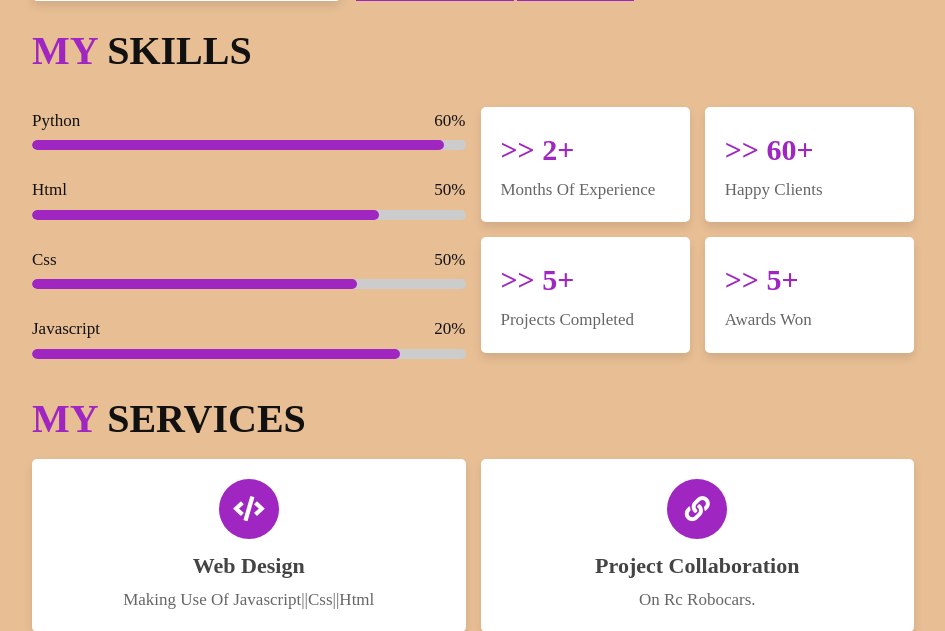
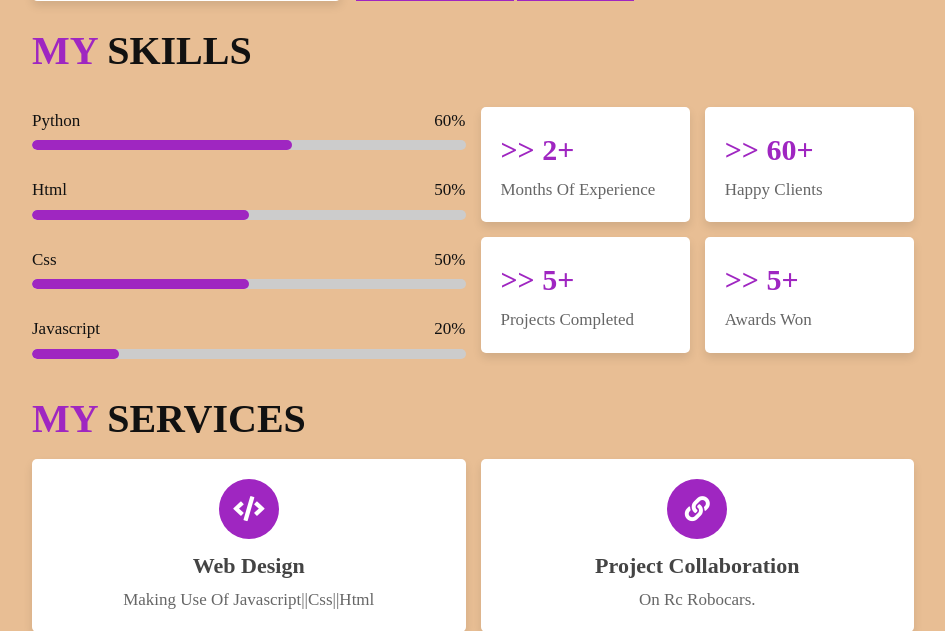
Before and after one commit to stacykimindiri/stacykimindiri.github.io, a PHP site: page / in a window 1280 px wide. Shown: the part 1315-1946 px from the top of the page, without its empty margins (317-1262 px from the left). Run offline with PHP 8.4, Linux system fonts and the light colour scheme.

Commit message:
Update style.css

```diff
--- a/public/style.css
+++ b/public/style.css
@@ -289,19 +289,19 @@ header .follow a:hover{
 }
 
 .about .row-2 .skills .progress:nth-child(1) .bar span{
-    width:95%;
+    width:60%;
 }
 
 .about .row-2 .skills .progress:nth-child(2) .bar span{
-    width:80%;
+    width:50%;
 }
 
 .about .row-2 .skills .progress:nth-child(3) .bar span{
-    width:75%;
+    width:50%;
 }
 
 .about .row-2 .skills .progress:nth-child(4) .bar span{
-    width:85%;
+    width:20%;
 }
 
 .about .row-2 .box-container{
```
